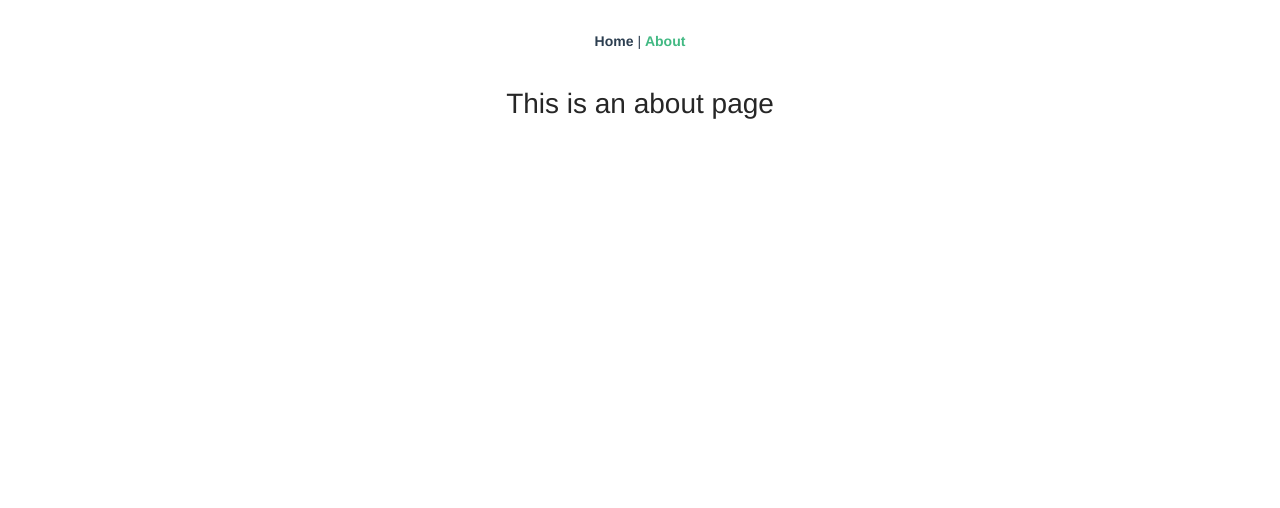
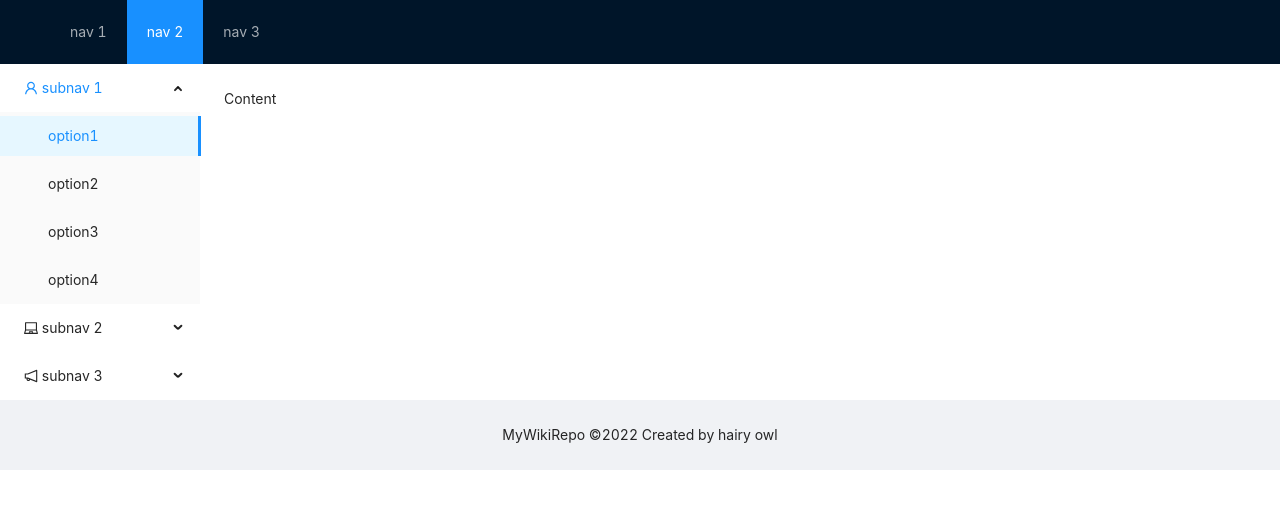
Before and after one commit to hairyOwl/MyWikiRepo, a Vue app in the folder web/: page /about in a window 1280 px wide. Shown: the top 508 px of the page. Built offline with nearby package versions, Linux system fonts and the light colour scheme.

Commit message:
3-3 网站首页布局

```diff
--- a/web/src/App.vue
+++ b/web/src/App.vue
@@ -1,30 +1,122 @@
 <template>
-  <div id="nav">
-    <router-link to="/">Home</router-link> |
-    <router-link to="/about">About</router-link>
-  </div>
-  <router-view/>
+  <a-config-provider :locale="locale === 'en' ? enUS : zhCN">
+    <a-layout>
+      <!-- 页头 -->
+      <a-layout-header class="header">
+        <div class="logo" />
+        <a-menu
+          v-model:selectedKeys="selectedKeys1"
+          theme="dark"
+          mode="horizontal"
+          :style="{ lineHeight: '64px' }"
+        >
+          <a-menu-item key="1">nav 1</a-menu-item>
+          <a-menu-item key="2">nav 2</a-menu-item>
+          <a-menu-item key="3">nav 3</a-menu-item>
+        </a-menu>
+      </a-layout-header>
+      <!-- 左右结构 侧边栏+内容-->
+      <a-layout>
+        <!-- 侧边栏 -->
+        <a-layout-sider width="200" style="background: #fff">
+          <a-menu
+            v-model:selectedKeys="selectedKeys2"
+            v-model:openKeys="openKeys"
+            mode="inline"
+            :style="{ height: '100%', borderRight: 0 }"
+          >
+            <a-sub-menu key="sub1">
+              <template #title>
+                <span>
+                  <user-outlined />
+                  subnav 1
+                </span>
+              </template>
+              <a-menu-item key="1">option1</a-menu-item>
+              <a-menu-item key="2">option2</a-menu-item>
+              <a-menu-item key="3">option3</a-menu-item>
+              <a-menu-item key="4">option4</a-menu-item>
+            </a-sub-menu>
+            <a-sub-menu key="sub2">
+              <template #title>
+                <span>
+                  <laptop-outlined />
+                  subnav 2
+                </span>
+              </template>
+              <a-menu-item key="5">option5</a-menu-item>
+              <a-menu-item key="6">option6</a-menu-item>
+              <a-menu-item key="7">option7</a-menu-item>
+              <a-menu-item key="8">option8</a-menu-item>
+            </a-sub-menu>
+            <a-sub-menu key="sub3">
+              <template #title>
+                <span>
+                  <notification-outlined />
+                  subnav 3
+                </span>
+              </template>
+              <a-menu-item key="9">option9</a-menu-item>
+              <a-menu-item key="10">option10</a-menu-item>
+              <a-menu-item key="11">option11</a-menu-item>
+              <a-menu-item key="12">option12</a-menu-item>
+            </a-sub-menu>
+          </a-menu>
+        </a-layout-sider>
+        <!-- 内容 -->
+        <a-layout-content
+            :style="{ background: '#fff', padding: '24px', margin: 0, minHeight: '280px' }"
+          >
+            Content
+        </a-layout-content>
+      </a-layout>
+      <!-- 页脚 -->
+      <a-layout-footer style="text-align: center">
+          MyWikiRepo ©2022 Created by hairy owl
+      </a-layout-footer>
+    </a-layout>
+  </a-config-provider>
 </template>
+<script>
+import { UserOutlined, LaptopOutlined, NotificationOutlined } from '@ant-design/icons-vue';
+import { defineComponent, ref } from 'vue';
+import enUS from 'ant-design-vue/es/locale/en_US';
+import zhCN from 'ant-design-vue/es/locale/zh_CN';
+export default defineComponent({
+  components: {
+    UserOutlined,
+    LaptopOutlined,
+    NotificationOutlined,
+  },
 
+  setup() {
+    return {
+      enUS,
+      zhCN,
+      selectedKeys1: ref(['2']),
+      selectedKeys2: ref(['1']),
+      collapsed: ref(false),
+      openKeys: ref(['sub1']),
+    };
+  },
+
+});
+</script>
 <style>
-#app {
-  font-family: Avenir, Helvetica, Arial, sans-serif;
-  -webkit-font-smoothing: antialiased;
-  -moz-osx-font-smoothing: grayscale;
-  text-align: center;
-  color: #2c3e50;
+#components-layout-demo-top-side-2 .logo {
+  float: left;
+  width: 120px;
+  height: 31px;
+  margin: 16px 24px 16px 0;
+  background: rgba(255, 255, 255, 0.3);
 }
 
-#nav {
-  padding: 30px;
+.ant-row-rtl #components-layout-demo-top-side-2 .logo {
+  float: right;
+  margin: 16px 0 16px 24px;
 }
 
-#nav a {
-  font-weight: bold;
-  color: #2c3e50;
-}
-
-#nav a.router-link-exact-active {
-  color: #42b983;
+.site-layout-background {
+  background: #fff;
 }
 </style>
--- a/web/src/components/HelloWorld.vue
+++ /dev/null
@@ -1,62 +0,0 @@
-<template>
-  <div class="hello">
-    <h1>{{ msg }}</h1>
-    <p>
-      For a guide and recipes on how to configure / customize this project,<br>
-      check out the
-      <a href="https://cli.vuejs.org" target="_blank" rel="noopener">vue-cli documentation</a>.
-    </p>
-    <h3>Installed CLI Plugins</h3>
-    <ul>
-      <li><a href="https://github.com/vuejs/vue-cli/tree/dev/packages/%40vue/cli-plugin-router" target="_blank" rel="noopener">router</a></li>
-      <li><a href="https://github.com/vuejs/vue-cli/tree/dev/packages/%40vue/cli-plugin-vuex" target="_blank" rel="noopener">vuex</a></li>
-      <li><a href="https://github.com/vuejs/vue-cli/tree/dev/packages/%40vue/cli-plugin-eslint" target="_blank" rel="noopener">eslint</a></li>
-      <li><a href="https://github.com/vuejs/vue-cli/tree/dev/packages/%40vue/cli-plugin-typescript" target="_blank" rel="noopener">typescript</a></li>
-    </ul>
-    <h3>Essential Links</h3>
-    <ul>
-      <li><a href="https://vuejs.org" target="_blank" rel="noopener">Core Docs</a></li>
-      <li><a href="https://forum.vuejs.org" target="_blank" rel="noopener">Forum</a></li>
-      <li><a href="https://chat.vuejs.org" target="_blank" rel="noopener">Community Chat</a></li>
-      <li><a href="https://twitter.com/vuejs" target="_blank" rel="noopener">Twitter</a></li>
-      <li><a href="https://news.vuejs.org" target="_blank" rel="noopener">News</a></li>
-    </ul>
-    <h3>Ecosystem</h3>
-    <ul>
-      <li><a href="https://router.vuejs.org" target="_blank" rel="noopener">vue-router</a></li>
-      <li><a href="https://vuex.vuejs.org" target="_blank" rel="noopener">vuex</a></li>
-      <li><a href="https://github.com/vuejs/vue-devtools#vue-devtools" target="_blank" rel="noopener">vue-devtools</a></li>
-      <li><a href="https://vue-loader.vuejs.org" target="_blank" rel="noopener">vue-loader</a></li>
-      <li><a href="https://github.com/vuejs/awesome-vue" target="_blank" rel="noopener">awesome-vue</a></li>
-    </ul>
-  </div>
-</template>
-
-<script lang="ts">
-import { defineComponent } from 'vue';
-
-export default defineComponent({
-  name: 'HelloWorld',
-  props: {
-    msg: String,
-  },
-});
-</script>
-
-<!-- Add "scoped" attribute to limit CSS to this component only -->
-<style scoped>
-h3 {
-  margin: 40px 0 0;
-}
-ul {
-  list-style-type: none;
-  padding: 0;
-}
-li {
-  display: inline-block;
-  margin: 0 10px;
-}
-a {
-  color: #42b983;
-}
-</style>
--- a/web/src/router/index.ts
+++ b/web/src/router/index.ts
@@ -3,7 +3,7 @@
  * @Author: hairyOwl
  * @Date: 2022-06-13 15:46:23
  * @LastEditors: hairyOwl
- * @LastEditTime: 2022-06-13 22:32:58
+ * @LastEditTime: 2022-06-14 15:58:24
  */
 import { createRouter, createWebHistory, RouteRecordRaw } from 'vue-router'
 import Home from '../views/Home.vue'
@@ -14,14 +14,11 @@ const routes: Array<RouteRecordRaw> = [
     name: 'Home',
     component: Home
   },
-  {
-    path: '/about',
-    name: 'About',
-    // route level code-splitting
-    // this generates a separate chunk (about.[hash].js) for this route
-    // which is lazy-loaded when the route is visited. 懒加载，只有访问了这个页面才加载
-    component: () => import(/* webpackChunkName: "about" */ '../views/About.vue')
-  }
+  // {
+  //   path: '/about',
+  //   name: 'About',
+  //   component: () => import(/* webpackChunkName: "about" */ '../views/About.vue')
+  // }
 ]
 
 const router = createRouter({
--- a/web/src/views/About.vue
+++ /dev/null
@@ -1,5 +0,0 @@
-<template>
-  <div class="about">
-    <h1>This is an about page</h1>
-  </div>
-</template>
--- a/web/src/views/Home.vue
+++ b/web/src/views/Home.vue
@@ -8,12 +8,11 @@
 
 <script lang="ts">
 import { defineComponent } from 'vue';
-import HelloWorld from '@/components/HelloWorld.vue'; // @ is an alias to /src
 
 export default defineComponent({
   name: 'Home',
   components: {
-    HelloWorld,
+
   },
 });
 </script>
```
